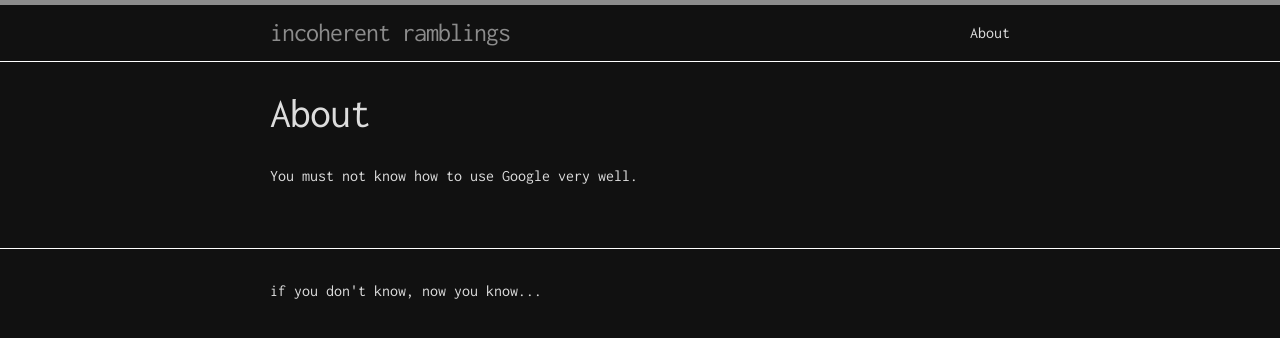
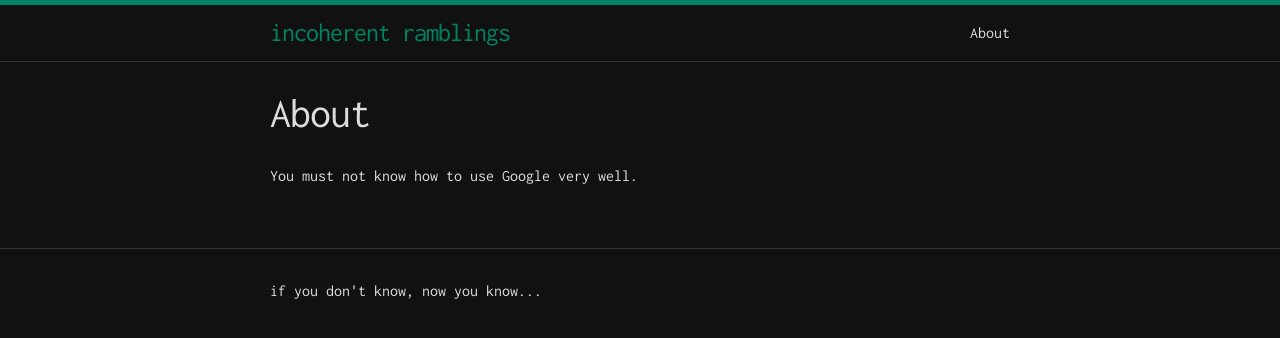
Before and after one commit to dfoxx/dfoxx.github.io, a Jekyll site: the page built from about.md, in a window 1280 px wide. Shown: the top 338 px of the page. Built offline with Jekyll 4.4.1, drawn with Linux system fonts in a browser that asks for light colours.

Commit message:
Update main.scss

```diff
--- a/css/main.scss
+++ b/css/main.scss
@@ -18,8 +18,8 @@ $background-color: #111;
 $brand-color:      #ccc;
 
 $grey-color:       #ccc;
-$grey-color-light: lighten($grey-color, 40%);
-$grey-color-dark:  darken($grey-color, 25%);
+$grey-color-light: #333;
+$grey-color-dark:  #008463;
 
 // Width of the content area
 $content-width:    800px;
```
